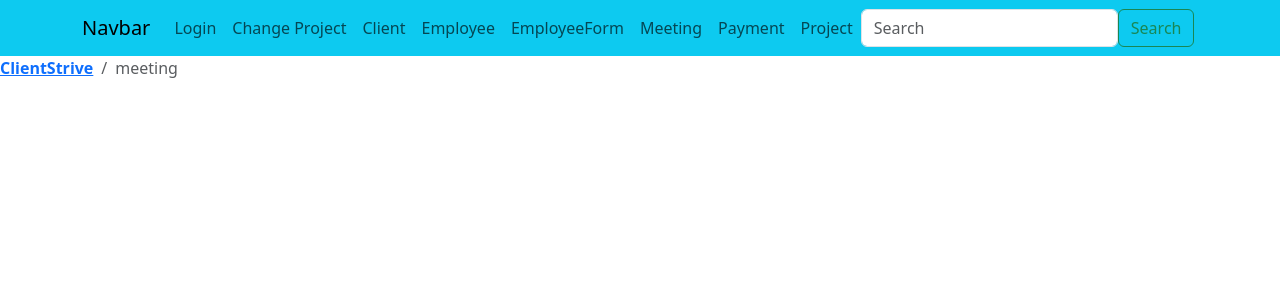
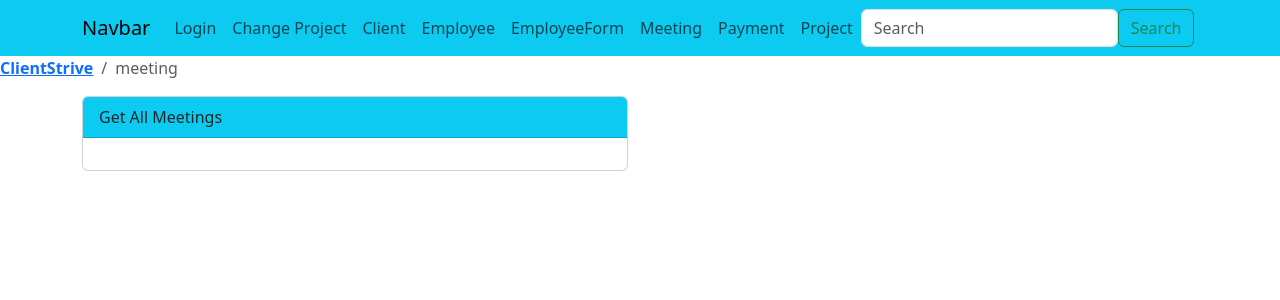
Before and after one commit to vaishubhpas161616/ClientStrieve, a React (Create React App) app: page /meeting in a window 1280 px wide. Shown: the top 300 px of the page. Built offline with nearby package versions, Linux system fonts and the light colour scheme; no server answers.

Commit message:
meeting page

```diff
--- a/src/Component/Meeting/Meeting.js
+++ b/src/Component/Meeting/Meeting.js
@@ -1,9 +1,37 @@
-import React from 'react';
+import React, { useEffect, useState } from 'react';
 import sweetAlertService from "../../Service/sweetAlertServices";
+import axios from 'axios';
 
 const Meeting = () => {
+
+    useEffect(() => {
+        getAllEmp();
+      }, [])
+
+    const getAllEmp = async () => {
+        const response = await axios.get('https://freeapi.gerasim.in/api/ClientStrive/GetAllMeetings',{
+          headers: {
+            Authorization: `Bearer ${localStorage.getItem('loginToken')}`
+          }
+        });
+
+      }
     return (
         <div>
+            <div className='container'>
+                <div className='row'>
+                    <div className='col-6'>
+                        <div className='card'>
+                            <div className='card-header bg-info'>
+                                Get All Meetings
+                            </div>
+                            <div className='card-body'>
+
+                            </div>
+                        </div>
+                    </div>
+                </div>
+            </div>
 
         </div>
     );
```
